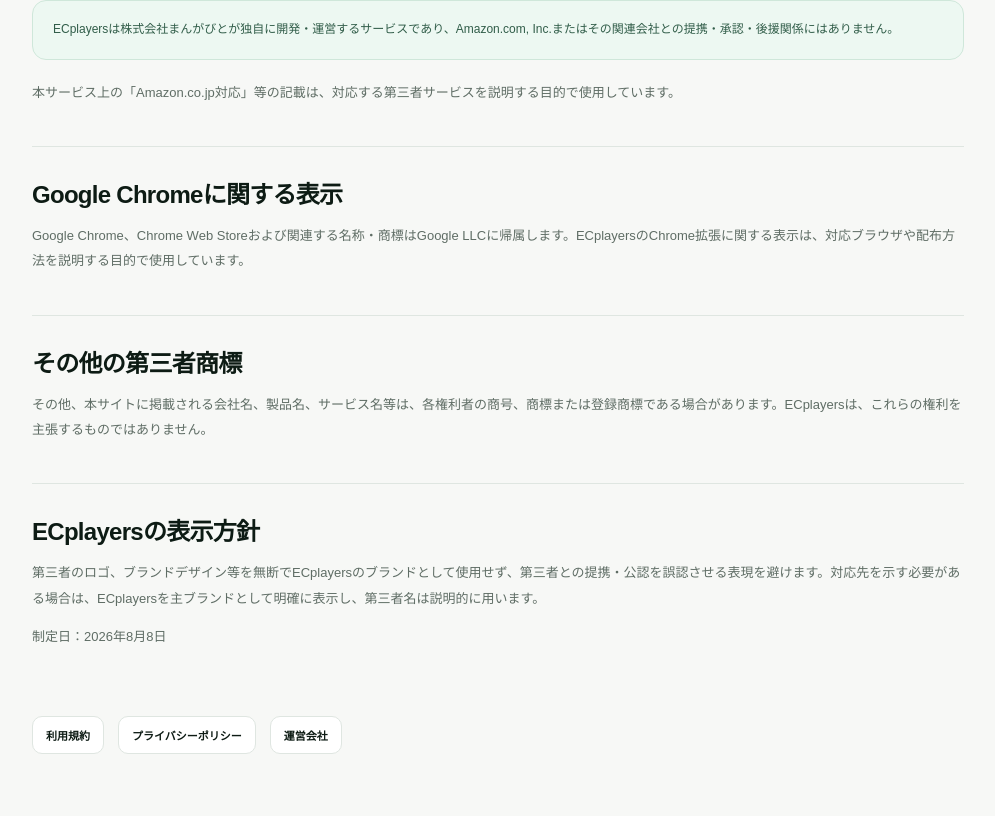
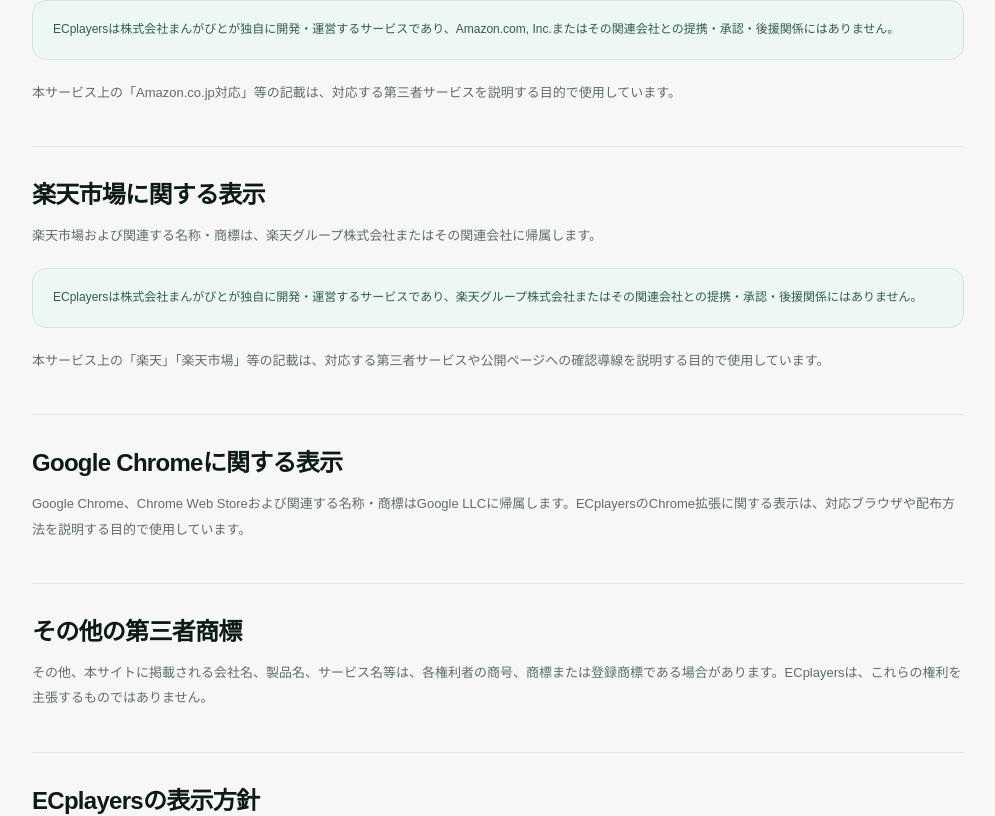
Before and after one commit to hrt14/ecplayers, a Next.js app: page /trademarks in a window 1280 px wide. Shown: the part 512-1328 px from the top of the page, without its empty margins (142-1137 px from the left). Built offline with nearby package versions, Linux system fonts and the light colour scheme.

Commit message:
Add Rakuten trademark notice

```diff
--- a/app/trademarks/page.tsx
+++ b/app/trademarks/page.tsx
@@ -20,9 +20,10 @@
       </section>
       <div className={styles.body}>
         <section><h2>Amazonに関する表示</h2><p>Amazon、Amazon.co.jpおよび関連する名称・商標は、Amazon.com, Inc.またはその関連会社に帰属します。</p><div className={styles.note}>ECplayersは株式会社まんがびとが独自に開発・運営するサービスであり、Amazon.com, Inc.またはその関連会社との提携・承認・後援関係にはありません。</div><p>本サービス上の「Amazon.co.jp対応」等の記載は、対応する第三者サービスを説明する目的で使用しています。</p></section>
+        <section><h2>楽天市場に関する表示</h2><p>楽天市場および関連する名称・商標は、楽天グループ株式会社またはその関連会社に帰属します。</p><div className={styles.note}>ECplayersは株式会社まんがびとが独自に開発・運営するサービスであり、楽天グループ株式会社またはその関連会社との提携・承認・後援関係にはありません。</div><p>本サービス上の「楽天」「楽天市場」等の記載は、対応する第三者サービスや公開ページへの確認導線を説明する目的で使用しています。</p></section>
         <section><h2>Google Chromeに関する表示</h2><p>Google Chrome、Chrome Web Storeおよび関連する名称・商標はGoogle LLCに帰属します。ECplayersのChrome拡張に関する表示は、対応ブラウザや配布方法を説明する目的で使用しています。</p></section>
         <section><h2>その他の第三者商標</h2><p>その他、本サイトに掲載される会社名、製品名、サービス名等は、各権利者の商号、商標または登録商標である場合があります。ECplayersは、これらの権利を主張するものではありません。</p></section>
-        <section><h2>ECplayersの表示方針</h2><p>第三者のロゴ、ブランドデザイン等を無断でECplayersのブランドとして使用せず、第三者との提携・公認を誤認させる表現を避けます。対応先を示す必要がある場合は、ECplayersを主ブランドとして明確に表示し、第三者名は説明的に用います。</p><p>制定日：2026年8月8日</p></section>
+        <section><h2>ECplayersの表示方針</h2><p>第三者のロゴ、ブランドデザイン等を無断でECplayersのブランドとして使用せず、第三者との提携・公認を誤認させる表現を避けます。対応先を示す必要がある場合は、ECplayersを主ブランドとして明確に表示し、第三者名は説明的に用います。</p><p>制定日：2026年8月8日</p><p>最終更新日：2026年8月26日</p></section>
         <div className={styles.links}><a href="/terms">利用規約</a><a href="/privacy">プライバシーポリシー</a><a href="/company">運営会社</a></div>
       </div>
       <footer className={styles.footer}><span>© 株式会社まんがびと</span><nav><a href="/terms">利用規約</a><a href="/privacy">プライバシー</a><a href="/trademarks">第三者商標</a></nav></footer>
```
